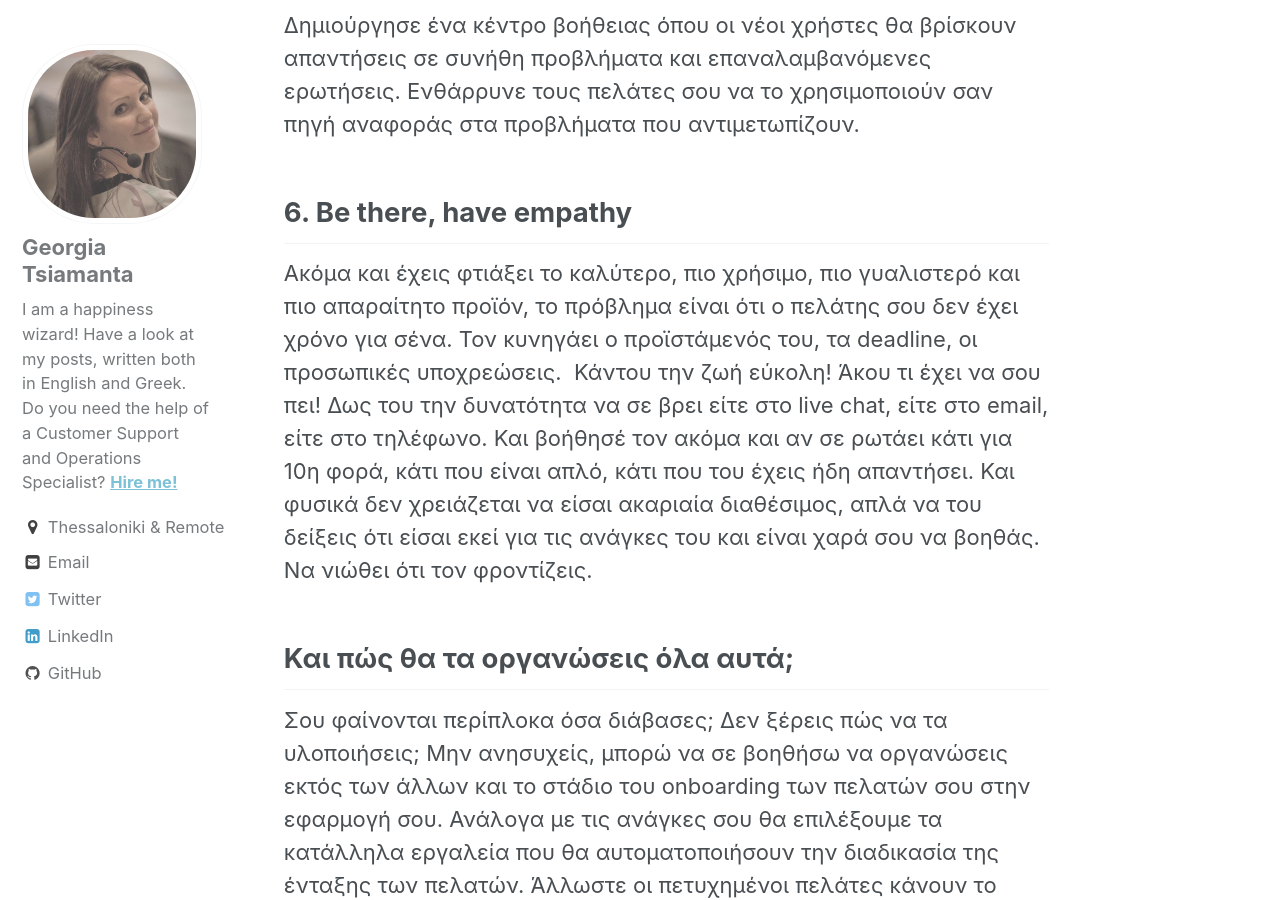
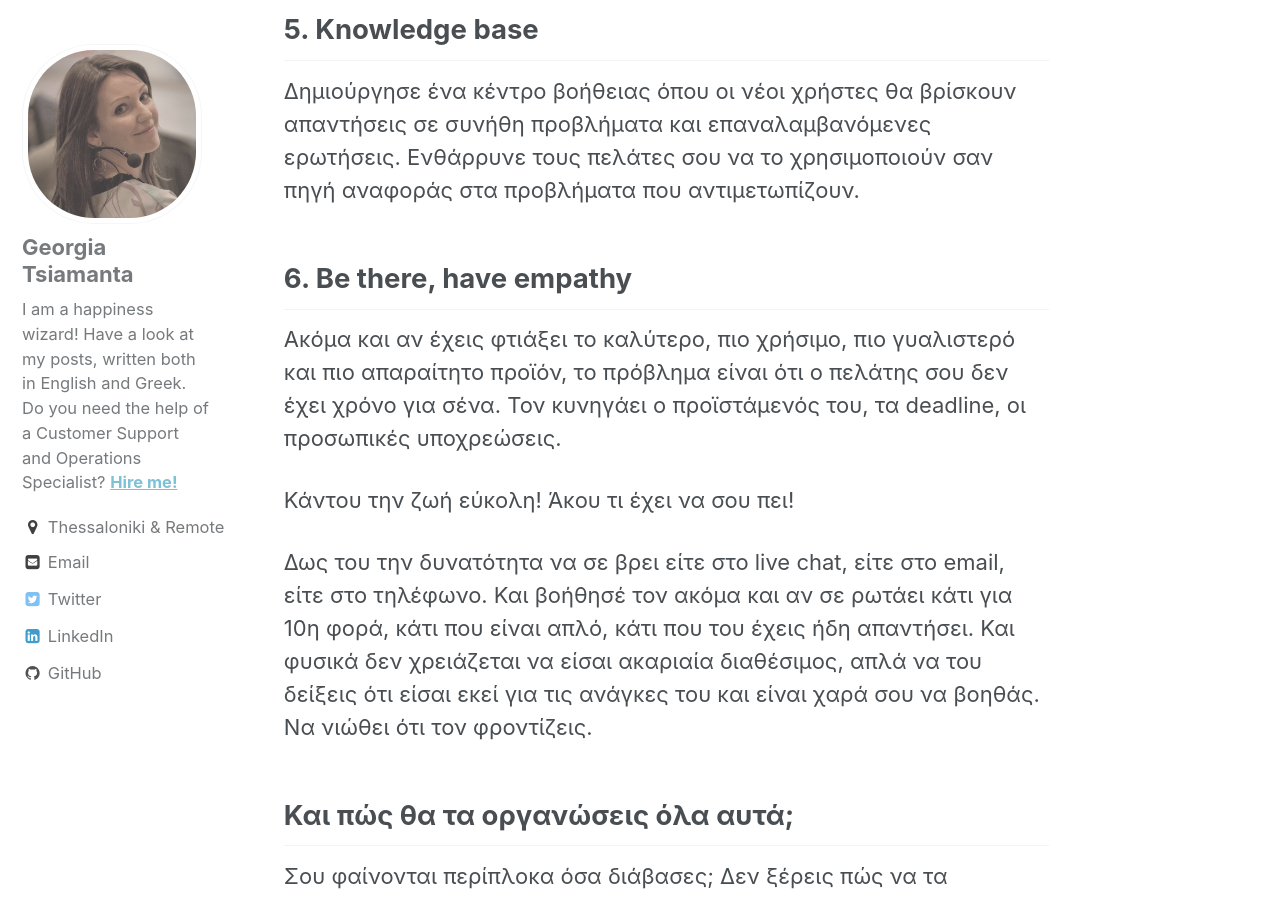
Before and after one commit to georgiats/georgiats.github.io, a Jekyll site: the page built from _posts/2017-06-28-onboard-your-customers.md, in a window 1280 px wide and 900 px high, scrolled down 2746 px. Built offline with Jekyll 4.4.1, drawn with Linux system fonts in a browser that asks for light colours; some of the changed text lies outside the part shown.

```diff
--- a/_posts/2017-06-28-onboard-your-customers.md
+++ b/_posts/2017-06-28-onboard-your-customers.md
@@ -37,8 +37,10 @@ categories:
 
 ## 6. Be there, have empathy
 
-Ακόμα και έχεις φτιάξει το καλύτερο, πιο χρήσιμο, πιο γυαλιστερό και πιο απαραίτητο προϊόν, το πρόβλημα είναι ότι ο πελάτης σου δεν έχει χρόνο για σένα. Τον κυνηγάει ο προϊστάμενός του, τα deadline, οι προσωπικές υποχρεώσεις.
+Ακόμα και αν έχεις φτιάξει το καλύτερο, πιο χρήσιμο, πιο γυαλιστερό και πιο απαραίτητο προϊόν, το πρόβλημα είναι ότι ο πελάτης σου δεν έχει χρόνο για σένα. Τον κυνηγάει ο προϊστάμενός του, τα deadline, οι προσωπικές υποχρεώσεις.
+
 Κάντου την ζωή εύκολη! Άκου τι έχει να σου πει!
+
 Δως του την δυνατότητα να σε βρει είτε στο live chat, είτε στο email, είτε στο τηλέφωνο. Και βοήθησέ τον ακόμα και αν σε ρωτάει κάτι για 10η φορά, κάτι που είναι απλό, κάτι που του έχεις ήδη απαντήσει. Και φυσικά δεν χρειάζεται να είσαι ακαριαία διαθέσιμος, απλά να του δείξεις ότι είσαι εκεί για τις ανάγκες του και είναι χαρά σου να βοηθάς. Να νιώθει ότι τον φροντίζεις.
 
 
```
Also changed, not shown: other parts of _posts/2017-06-28-onboard-your-customers.md (+1 -1 lines).
